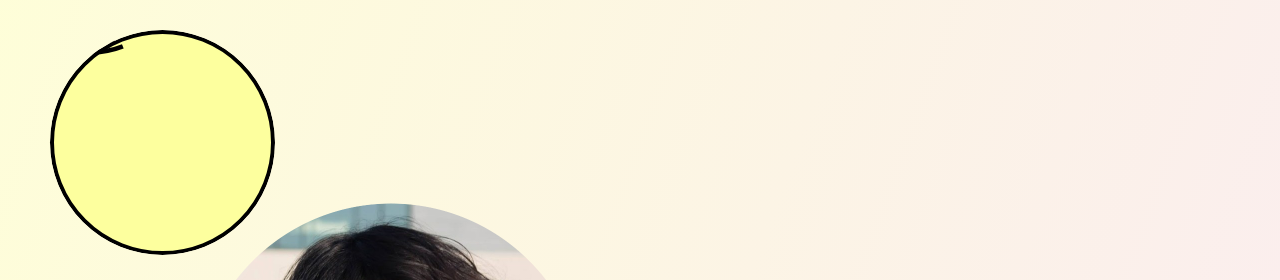
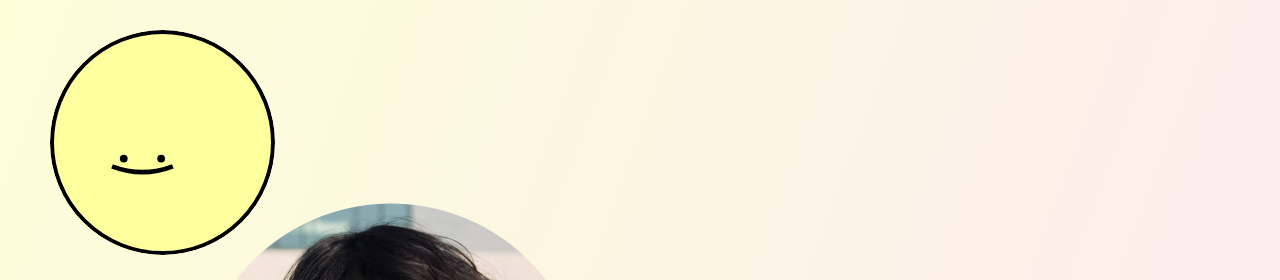
Before and after one commit to aidannguyen23/Personal-Portfolio, a plain HTML site: page index.html in a window 1280 px wide. Shown: the part 90-370 px from the top of the page. Drawn offline with Linux system fonts and the light colour scheme; a web font is replaced by a local one.

Commit message:
Fixed smile for differing resolutions

```diff
--- a/aboutsun/aboutsun.css
+++ b/aboutsun/aboutsun.css
@@ -11,6 +11,8 @@
   #sun-face {
     width: 88px;
     height: 30px;
+    top: 120px;
+    left: 50px;
     background-image: url(sunface.svg);
     position: absolute;
 }
```
